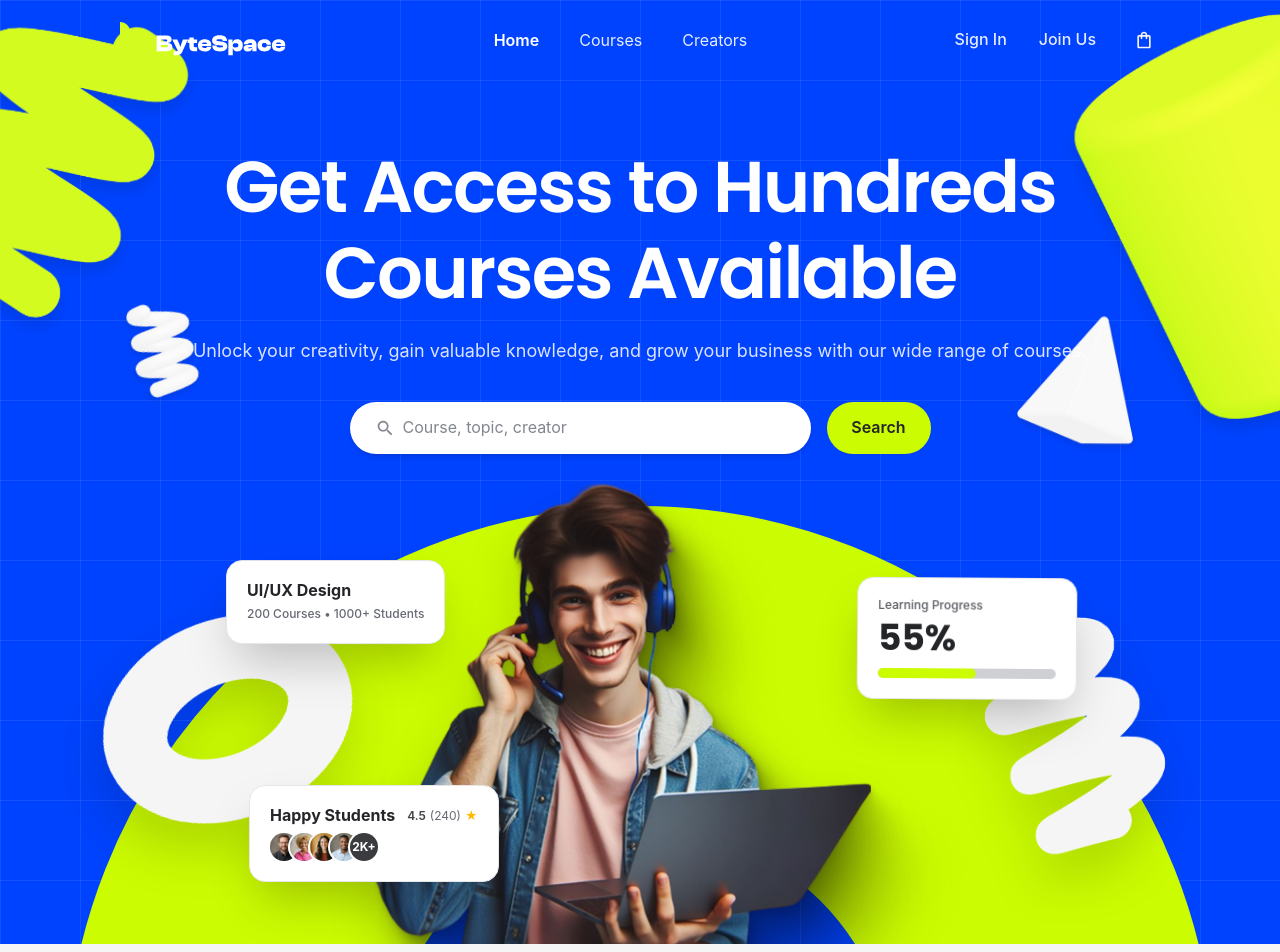
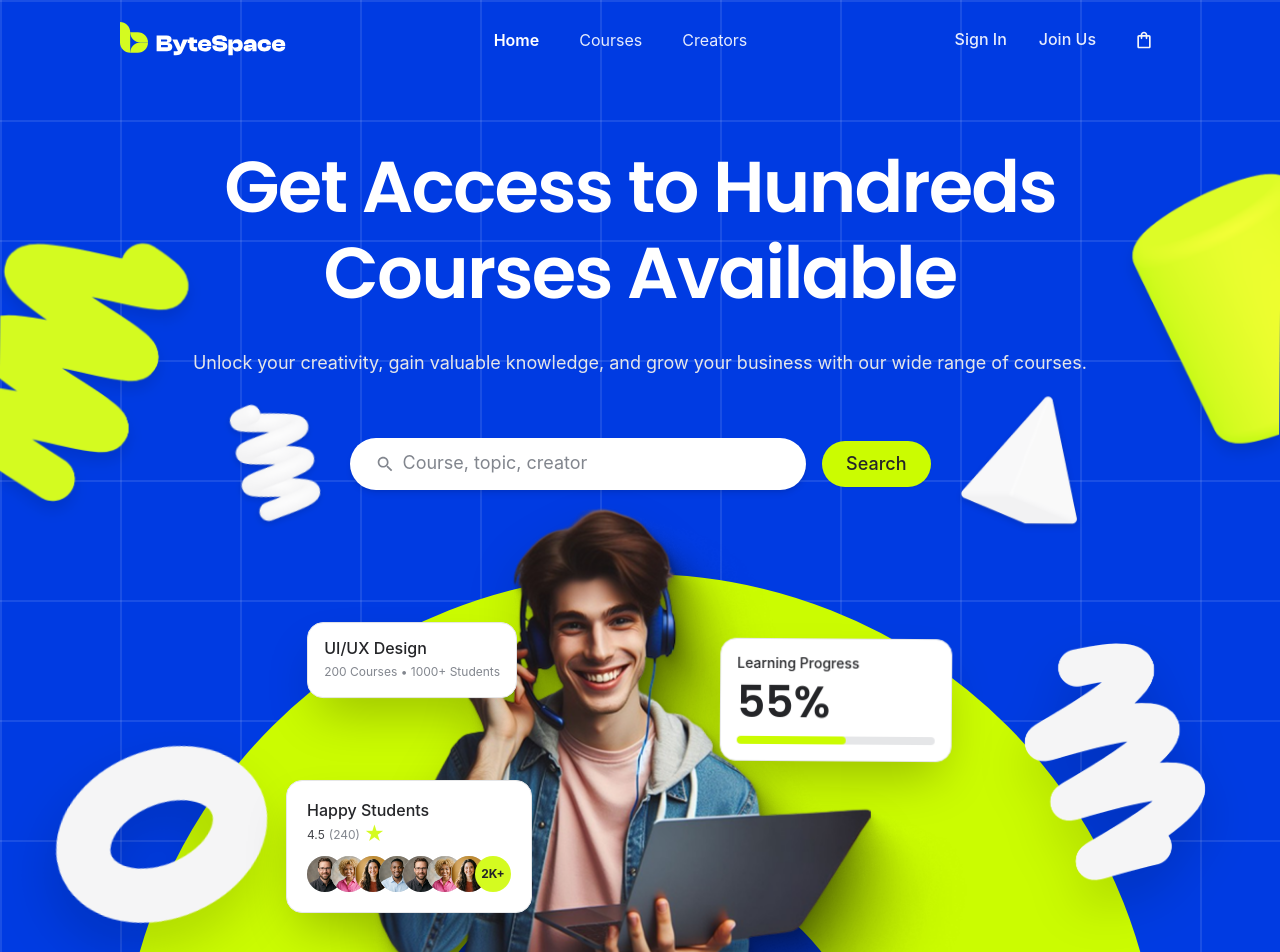
Before and after one commit to moriyam-mohona/byte-space, a Next.js app: page / in a window 1280 px wide. Shown: the top 952 px of the page. Built offline with nearby package versions, Linux system fonts and the light colour scheme; a web font is replaced by a local one.

Commit message:
feat: add home page hero section and avatar group component

```diff
--- a/src/app/globals.css
+++ b/src/app/globals.css
@@ -2,27 +2,36 @@
 
 /* ── Satoshi Font Face (Weights: 400 Regular, 500 Medium, 700 Bold) ── */
 @font-face {
-  font-family: 'Satoshi';
-  src: url('https://cdn.fontshare.com/wf/TTX2Z3BF3P6Y5BQT3IV2VNOK6FL22KUT/7QYRJOI3JIMYHGY6CH7SOIFRQLZOLNJ6/KFIAZD4RUMEZIYV6FQ3T3GP5PDBDB6JY.woff2') format('woff2'),
-       url('https://cdn.fontshare.com/wf/TTX2Z3BF3P6Y5BQT3IV2VNOK6FL22KUT/7QYRJOI3JIMYHGY6CH7SOIFRQLZOLNJ6/KFIAZD4RUMEZIYV6FQ3T3GP5PDBDB6JY.woff') format('woff');
+  font-family: "Satoshi";
+  src:
+    url("https://cdn.fontshare.com/wf/TTX2Z3BF3P6Y5BQT3IV2VNOK6FL22KUT/7QYRJOI3JIMYHGY6CH7SOIFRQLZOLNJ6/KFIAZD4RUMEZIYV6FQ3T3GP5PDBDB6JY.woff2")
+      format("woff2"),
+    url("https://cdn.fontshare.com/wf/TTX2Z3BF3P6Y5BQT3IV2VNOK6FL22KUT/7QYRJOI3JIMYHGY6CH7SOIFRQLZOLNJ6/KFIAZD4RUMEZIYV6FQ3T3GP5PDBDB6JY.woff")
+      format("woff");
   font-weight: 400;
   font-display: swap;
   font-style: normal;
 }
 
 @font-face {
-  font-family: 'Satoshi';
-  src: url('https://cdn.fontshare.com/wf/P2LQKHE6KA6ZP4AAGN72KDWMHH6ZH3TA/ZC32TK2P7FPS5GFTL46EU6KQJA24ZYDB/7AHDUZ4A7LFLVFUIFSARGIWCRQJHISQP.woff2') format('woff2'),
-       url('https://cdn.fontshare.com/wf/P2LQKHE6KA6ZP4AAGN72KDWMHH6ZH3TA/ZC32TK2P7FPS5GFTL46EU6KQJA24ZYDB/7AHDUZ4A7LFLVFUIFSARGIWCRQJHISQP.woff') format('woff');
+  font-family: "Satoshi";
+  src:
+    url("https://cdn.fontshare.com/wf/P2LQKHE6KA6ZP4AAGN72KDWMHH6ZH3TA/ZC32TK2P7FPS5GFTL46EU6KQJA24ZYDB/7AHDUZ4A7LFLVFUIFSARGIWCRQJHISQP.woff2")
+      format("woff2"),
+    url("https://cdn.fontshare.com/wf/P2LQKHE6KA6ZP4AAGN72KDWMHH6ZH3TA/ZC32TK2P7FPS5GFTL46EU6KQJA24ZYDB/7AHDUZ4A7LFLVFUIFSARGIWCRQJHISQP.woff")
+      format("woff");
   font-weight: 500;
   font-display: swap;
   font-style: normal;
 }
 
 @font-face {
-  font-family: 'Satoshi';
-  src: url('https://cdn.fontshare.com/wf/LAFFD4SDUCDVQEXFPDC7C53EQ4ZELWQI/PXCT3G6LO6ICM5I3NTYENYPWJAECAWDD/GHM6WVH6MILNYOOCXHXB5GTSGNTMGXZR.woff2') format('woff2'),
-       url('https://cdn.fontshare.com/wf/LAFFD4SDUCDVQEXFPDC7C53EQ4ZELWQI/PXCT3G6LO6ICM5I3NTYENYPWJAECAWDD/GHM6WVH6MILNYOOCXHXB5GTSGNTMGXZR.woff') format('woff');
+  font-family: "Satoshi";
+  src:
+    url("https://cdn.fontshare.com/wf/LAFFD4SDUCDVQEXFPDC7C53EQ4ZELWQI/PXCT3G6LO6ICM5I3NTYENYPWJAECAWDD/GHM6WVH6MILNYOOCXHXB5GTSGNTMGXZR.woff2")
+      format("woff2"),
+    url("https://cdn.fontshare.com/wf/LAFFD4SDUCDVQEXFPDC7C53EQ4ZELWQI/PXCT3G6LO6ICM5I3NTYENYPWJAECAWDD/GHM6WVH6MILNYOOCXHXB5GTSGNTMGXZR.woff")
+      format("woff");
   font-weight: 700;
   font-display: swap;
   font-style: normal;
@@ -42,7 +51,8 @@
 
   /* Font Families */
   --font-heading: var(--font-poppins), "Poppins", sans-serif;
-  --font-body: "Satoshi", -apple-system, BlinkMacSystemFont, "Segoe UI", Roboto, sans-serif;
+  --font-body:
+    "Satoshi", -apple-system, BlinkMacSystemFont, "Segoe UI", Roboto, sans-serif;
 
   /* ── 01 Colors: Neutral (Black Scale) ── */
   --color-neutral-white: #ffffff;
@@ -324,7 +334,8 @@
 
 /* ── 04 Hero Micro-Animations ── */
 @keyframes float-slow {
-  0%, 100% {
+  0%,
+  100% {
     transform: translateY(0px) rotate(0deg);
   }
   50% {
@@ -333,7 +344,8 @@
 }
 
 @keyframes float-reverse {
-  0%, 100% {
+  0%,
+  100% {
     transform: translateY(0px) rotate(0deg);
   }
   50% {
@@ -342,7 +354,8 @@
 }
 
 @keyframes float-subtle {
-  0%, 100% {
+  0%,
+  100% {
     transform: translateY(0px);
   }
   50% {
@@ -351,7 +364,8 @@
 }
 
 @keyframes float-zoom {
-  0%, 100% {
+  0%,
+  100% {
     transform: translateY(0px) scale(1);
   }
   50% {
@@ -377,7 +391,7 @@
 
 .bg-hero-grid {
   background-image:
-    linear-gradient(to right, rgba(255, 255, 255, 0.08) 1px, transparent 1px),
-    linear-gradient(to bottom, rgba(255, 255, 255, 0.08) 1px, transparent 1px);
-  background-size: 80px 80px;
+    linear-gradient(to right, rgba(255, 255, 255, 0.1) 2px, transparent 2px),
+    linear-gradient(to bottom, rgba(255, 255, 255, 0.1) 2px, transparent 2px);
+  background-size: 120px 120px;
 }
--- a/src/components/ui/AvatarGroup.tsx
+++ b/src/components/ui/AvatarGroup.tsx
@@ -17,11 +17,11 @@ export function AvatarGroup({
   size = 32,
 }: AvatarGroupProps) {
   return (
-    <div className={cn("flex items-center -space-x-2", className)}>
+    <div className={cn("flex items-center -space-x-3 ", className)}>
       {avatars.map((src, index) => (
         <div
           key={index}
-          className="relative inline-block w-8 h-8 rounded-full overflow-hidden ring-2 ring-white bg-neutral-200 shrink-0"
+          className="relative inline-block w-16 h-16 rounded-full overflow-hidden bg-neutral-200 shrink-0"
           style={{ width: size, height: size }}
         >
           <Image
@@ -36,7 +36,7 @@ export function AvatarGroup({
       {badgeText && (
         <div
           className={cn(
-            "relative inline-flex items-center justify-center w-8 h-8 rounded-full bg-neutral-900 text-white font-bold text-xs ring-2 ring-white shrink-0 select-none",
+            "relative inline-flex items-center justify-center w-16 h-16 rounded-full bg-secondary-400 font-bold text-xs font-body shrink-0 select-none",
             badgeClassName,
           )}
           style={{ width: size, height: size }}
--- a/src/features/home/Hero.tsx
+++ b/src/features/home/Hero.tsx
@@ -10,6 +10,9 @@ const STUDENT_AVATARS = [
   "/images/avatars/avatar-2.jpg",
   "/images/avatars/avatar-3.jpg",
   "/images/avatars/avatar-4.jpg",
+  "/images/avatars/avatar-1.jpg",
+  "/images/avatars/avatar-2.jpg",
+  "/images/avatars/avatar-3.jpg",
 ];
 
 export function Hero() {
@@ -26,10 +29,11 @@ export function Hero() {
   };
 
   return (
-    <section className="relative w-full bg-primary-700 bg-hero-grid overflow-hidden pt-28 sm:pt-32 lg:pt-36 pb-0">
+    <section className="relative w-full bg-primary-800 bg-hero-grid overflow-hidden pt-28 sm:pt-32 lg:pt-36 pb-0">
       {/* ─── 3D Floating Shapes: Left Side ─── */}
+      <>
         {/* Top-Left Lime Zigzag (bleeds partially off the top-left edge) */}
-      <div className="absolute -top-6 sm:-top-8 lg:-top-10 -left-12 sm:-left-10 lg:-left-6 w-36 sm:w-56 lg:w-72 h-auto pointer-events-none select-none z-10 animate-float-slow">
+        <div className="absolute -top-6 sm:-top-8 lg:top-46 -left-12 sm:-left-10 lg:left-0 w-36 sm:w-56 lg:w-64 h-auto pointer-events-none select-none z-10 animate-float-slow">
           <Image
             src="/images/hero/lime-zigzag.png"
             alt=""
@@ -42,7 +46,7 @@ export function Hero() {
         </div>
 
         {/* Mid-Left White Small Zigzag (tilted floating squiggle) */}
-      <div className="absolute top-52 sm:top-64 lg:top-72 left-4 sm:left-12 lg:left-24 w-16 sm:w-24 lg:w-32 h-auto pointer-events-none select-none z-10 animate-float-reverse rotate-12">
+        <div className="absolute top-52 sm:top-64 lg:top-96 left-4 sm:left-12 lg:left-48 w-16 sm:w-24 lg:w-40 h-auto pointer-events-none select-none z-10 animate-float-reverse rotate-12">
           <Image
             src="/images/hero/whiye-small-zigzag.png"
             alt=""
@@ -55,7 +59,7 @@ export function Hero() {
         </div>
 
         {/* Bottom-Left White Donut / Torus (BIGGER, tilted ~35deg, right edge close to lime arc) */}
-      <div className="absolute bottom-6 sm:bottom-10 lg:bottom-12 -left-6 sm:left-4 lg:left-14 w-44 sm:w-64 lg:w-[340px] h-auto pointer-events-none select-none z-20 animate-float-zoom rotate-12">
+        <div className="absolute bottom-6 sm:bottom-10 lg:-bottom-4 -left-6 sm:left-4 lg:left-4 w-44 sm:w-64 lg:w-72 h-auto pointer-events-none select-none z-20 animate-float-zoom rotate-12">
           <Image
             src="/images/hero/white-donut.png"
             alt=""
@@ -69,7 +73,7 @@ export function Hero() {
 
         {/* ─── 3D Floating Shapes: Right Side ─── */}
         {/* Top-Right Lime Cylinder (bleeds partially off the top-right edge) */}
-      <div className="absolute -top-4 sm:-top-6 lg:-top-8 -right-12 sm:-right-8 lg:-right-4 w-36 sm:w-56 lg:w-72 h-auto pointer-events-none select-none z-10 animate-float-slow">
+        <div className="absolute -top-4 sm:-top-6 lg:top-36 -right-12 sm:-right-8 lg:right-0 w-36 sm:w-56 lg:w-48 h-auto pointer-events-none select-none z-10 animate-float-slow">
           <Image
             src="/images/hero/lime-cylinder.png"
             alt=""
@@ -82,7 +86,7 @@ export function Hero() {
         </div>
 
         {/* Mid-Right White Pyramid */}
-      <div className="absolute top-56 sm:top-68 lg:top-76 right-4 sm:right-12 lg:right-28 w-20 sm:w-32 lg:w-44 h-auto pointer-events-none select-none z-10 animate-float-subtle">
+        <div className="absolute top-56 sm:top-68 lg:top-96 right-4 sm:right-12 lg:right-42 w-20 sm:w-32 lg:w-44 h-auto pointer-events-none select-none z-10 animate-float-subtle">
           <Image
             src="/images/hero/white-pyramid.png"
             alt=""
@@ -95,7 +99,7 @@ export function Hero() {
         </div>
 
         {/* Bottom-Right White Large Zigzag / Spring Coil (BIGGER, close to right side of lime arc) */}
-      <div className="absolute bottom-6 sm:bottom-8 lg:bottom-12 -right-6 sm:right-6 lg:right-16 w-40 sm:w-56 lg:w-[300px] h-auto pointer-events-none select-none z-20 animate-float-reverse">
+        <div className="absolute bottom-6 sm:bottom-8 lg:bottom-12 -right-6 sm:right-6 lg:right-6 w-40 sm:w-48 lg:w-[300px] h-auto pointer-events-none select-none z-20 animate-float-reverse">
           <Image
             src="/images/hero/white-large-zigzag.png"
             alt=""
@@ -106,16 +110,16 @@ export function Hero() {
             aria-hidden="true"
           />
         </div>
-
+      </>
       {/* ─── Center Hero Content (Headline, Subtitle, Search) ─── */}
       <div className="container relative z-30 flex flex-col items-center text-center px-4 sm:px-8">
         {/* Main Headline */}
-        <h1 className="font-heading font-semibold text-4xl sm:text-5xl lg:text-heading-l text-white tracking-tight max-w-6xl text-balance">
+        <h1 className="font-heading text-4xl sm:text-heading-m lg:text-heading-l text-white tracking-tight max-w-6xl text-balance">
           Get Access to Hundreds Courses Available
         </h1>
 
         {/* Subtitle */}
-        <p className="font-body text-body-m sm:text-body-l text-white/85 mt-4 sm:mt-5 leading-relaxed">
+        <p className="font-body text-body-m sm:text-body-l text-neutral-100 mt-4 sm:mt-8 leading-relaxed">
           Unlock your creativity, gain valuable knowledge, and grow your
           business with our wide range of courses.
         </p>
@@ -123,10 +127,10 @@ export function Hero() {
         {/* ─── Figma Exact Pill Search Bar (581px Row, 16px Gap) ─── */}
         <form
           onSubmit={handleSearch}
-          className="mt-6 sm:mt-9 w-full max-w-[581px] flex flex-col sm:flex-row items-center justify-center gap-3 sm:gap-4"
+          className="mt-6 sm:mt-15 w-full max-w-145.25 flex flex-col sm:flex-row items-center justify-center gap-3 sm:gap-4"
         >
           {/* White Input Pill (W: 461px, H: 52px, Px: 24px, Gap: 8px) */}
-          <div className="w-full sm:w-115.25 h-[52px] bg-white rounded-full px-6 flex items-center gap-2 shadow-md border border-white/20 transition-all focus-within:ring-2 focus-within:ring-white/40">
+          <div className="w-full sm:w-145.25 h-13 bg-white rounded-full px-6 py-3 flex items-center gap-2 shadow-md border border-white/20 transition-all focus-within:ring-2 focus-within:ring-white/40">
             {/* Search Lens Icon */}
             <Image
               src="/icons/search.svg"
@@ -144,14 +148,14 @@ export function Hero() {
               onChange={(e) => setSearchQuery(e.target.value)}
               placeholder="Course, topic, creator"
               aria-label="Search for courses, topics, or creators"
-              className="w-full bg-transparent text-neutral-900 placeholder:text-neutral-400 text-body-m focus:outline-hidden"
+              className="w-full bg-transparent text-neutral-900 placeholder:text-neutral-400 text-body-l font-body focus:outline-hidden"
             />
           </div>
 
           {/* Lime Search Button Pill (W: 104px, H: 46px/52px, Px: 24px) */}
           <button
             type="submit"
-            className="w-full sm:w-[104px] h-[48px] sm:h-[52px] rounded-full bg-secondary text-neutral-950 text-label-m font-semibold flex items-center justify-center hover:bg-secondary-400 active:scale-95 transition-all shadow-xs cursor-pointer shrink-0"
+            className="w-fit h-11.5 px-6 py-3 rounded-full bg-secondary text-neutral-950 text-label-l font-body flex items-center justify-center hover:bg-secondary-400 active:scale-95 transition-all shadow-xs cursor-pointer shrink-0"
           >
             Search
           </button>
@@ -159,9 +163,9 @@ export function Hero() {
       </div>
 
       {/* ─── Hero Stage: Giant Lime Arc, Student & 3 Floating Cards ─── */}
-      <div className="relative mt-6 sm:mt-10 lg:mt-12 w-full max-w-[1240px] mx-auto flex justify-center items-end px-2 sm:px-6">
+      <div className="relative mt-6 sm:mt-10 lg:mt-20 w-full container mx-auto flex justify-center items-end px-2 sm:px-6">
         {/* Lime Background Crescent Arc (Scaled up to 1150px max width) */}
-        <div className="relative w-full max-w-[1150px] flex justify-center items-end">
+        <div className="relative w-full max-w-287.25 flex justify-center items-end">
           <Image
             src="/images/hero/lime-arc.svg"
             alt=""
@@ -173,7 +177,7 @@ export function Hero() {
           />
 
           {/* Central Student with Laptop (Grounded at bottom, head reaching above the arc) */}
-          <div className="absolute bottom-0 w-[82%] sm:w-[70%] max-w-[700px] flex justify-center items-end z-10 pointer-events-none select-none">
+          <div className="absolute bottom-0 w-[82%] sm:w-[70%] max-w-175 flex justify-center z-10 pointer-events-none select-none">
             <Image
               src="/images/hero/laptop-guy.png"
               alt="Student smiling with headphones and laptop learning on ByteSpace"
@@ -185,28 +189,28 @@ export function Hero() {
           </div>
 
           {/* ── Floating Card 1: UI/UX Design (Left of student's ear, partly on lime arc) ── */}
-          <div className="absolute top-[8%] sm:top-[12%] lg:top-[15%] left-[2%] sm:left-[8%] lg:left-[14%] z-20 animate-float-subtle origin-left scale-[0.65] sm:scale-[0.85] lg:scale-100">
-            <div className="bg-white rounded-2xl p-3.5 sm:p-5 shadow-2xl border border-neutral-100 flex flex-col gap-1 min-w-[170px] sm:min-w-[210px] text-left">
-              <h4 className="text-label-m font-bold text-neutral-950">
+          <div className="absolute top-[8%] sm:top-[12%] lg:top-[15%] left-[2%] sm:left-[8%] lg:left-[18%] z-20 animate-float-subtle origin-left scale-[0.65] sm:scale-[0.85] lg:scale-100">
+            <div className="bg-white rounded-2xl p-3.5 sm:p-4 shadow-2xl border border-neutral-100 flex flex-col gap-1 min-w-[170px] sm:min-w-[210px] text-left">
+              <h4 className="text-label-m font-body text-neutral-950">
                 UI/UX Design
               </h4>
-              <p className="text-body-xs text-neutral-500 font-medium whitespace-nowrap">
+              <p className="text-body-xs text-neutral-400 font-body">
                 200 Courses &bull; 1000+ Students
               </p>
             </div>
           </div>
 
           {/* ── Floating Card 2: Learning Progress (Right of student's head, on lime arc) ── */}
-          <div className="absolute top-[12%] sm:top-[16%] lg:top-[18%] right-[2%] sm:right-[6%] lg:right-[12%] z-20 animate-float-slow origin-right scale-[0.65] sm:scale-[0.85] lg:scale-100">
-            <div className="bg-white rounded-2xl p-3.5 sm:p-5 shadow-2xl border border-neutral-100 flex flex-col gap-1.5 sm:gap-2 min-w-[175px] sm:min-w-[220px] text-left">
-              <span className="text-label-xs text-neutral-600 font-medium">
+          <div className="absolute top-[12%] sm:top-[16%] lg:top-[18%] right-[2%] sm:right-[6%] lg:right-[20%] z-20 animate-float-slow origin-right scale-[0.65] sm:scale-[0.85] lg:scale-100">
+            <div className="bg-white rounded-2xl p-3.5 sm:p-4 shadow-2xl border border-neutral-100 flex flex-col gap-1.5 sm:gap-2 min-w-[175px] sm:min-w-[232px] text-left">
+              <span className="text-label-s text-neutral-950 font-body">
                 Learning Progress
               </span>
-              <span className="text-heading-s font-bold text-neutral-950 leading-none">
+              <span className="text-heading-m text-neutral-950 leading-none">
                 55%
               </span>
               {/* Progress Bar track and fill */}
-              <div className="w-full bg-neutral-200 h-2 sm:h-2.5 rounded-full overflow-hidden mt-1">
+              <div className="w-full bg-neutral-100 h-2 rounded-full overflow-hidden mt-1">
                 <div
                   className="bg-secondary h-full rounded-full transition-all duration-1000 w-[55%]"
                   role="progressbar"
@@ -220,21 +224,21 @@ export function Hero() {
 
           {/* ── Floating Card 3: Happy Students (Bottom-Left of student, overlapping arc border) ── */}
           <div className="absolute bottom-[6%] sm:bottom-[10%] lg:bottom-[14%] left-[4%] sm:left-[10%] lg:left-[16%] z-20 animate-float-reverse origin-bottom-left scale-[0.65] sm:scale-[0.85] lg:scale-100">
-            <div className="bg-white rounded-2xl p-3.5 sm:p-5 shadow-2xl border border-neutral-100 flex flex-col gap-2 min-w-[200px] sm:min-w-[240px] text-left">
-              <div className="flex items-center justify-between gap-3">
-                <h4 className="text-label-m font-bold text-neutral-950">
+            <div className="bg-white rounded-2xl p-3.5 sm:p-5 shadow-2xl border border-neutral-100 flex flex-col gap-2 min-w-50 sm:min-w-60 text-left">
+              <div className="flex flex-col">
+                <h4 className="text-label-m font-body text-neutral-950">
                   Happy Students
                 </h4>
-                <div className="flex items-center gap-1 text-body-xs font-semibold text-neutral-800">
-                  <span>4.5</span>
-                  <span className="text-neutral-500 font-normal">(240)</span>
-                  <span className="text-amber-400">★</span>
+                <div className="flex items-center gap-1 text-body-xs font-body">
+                  <span className="text-neutral-800">4.5</span>
+                  <span className="text-neutral-400 font-normal">(240)</span>
+                  <span className="text-secondary-400 text-xl">★</span>
                 </div>
               </div>
               <AvatarGroup
                 avatars={STUDENT_AVATARS}
                 badgeText="2K+"
-                size={28}
+                size={36}
               />
             </div>
           </div>
```
Lines whose indentation alone changed are shown as unchanged.
